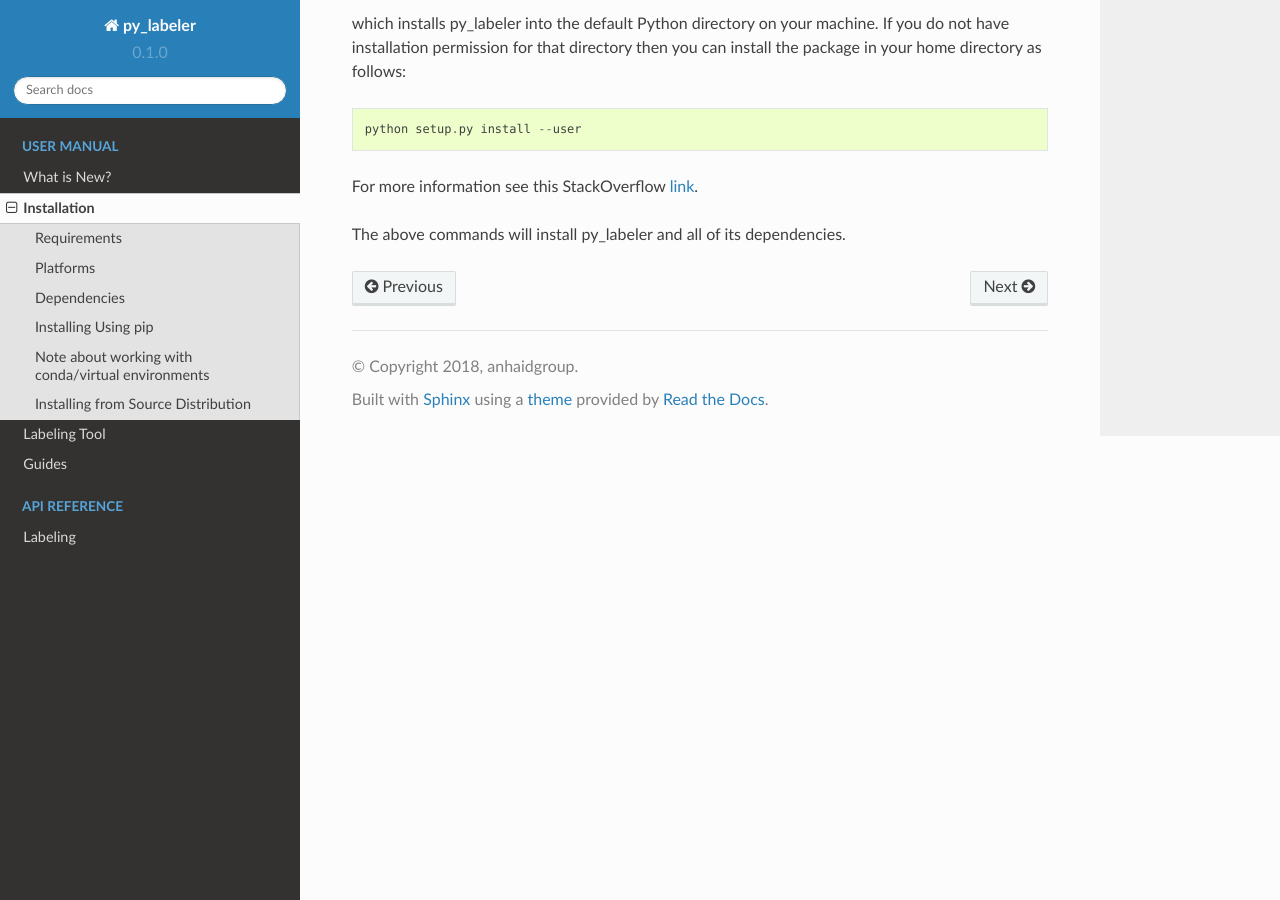
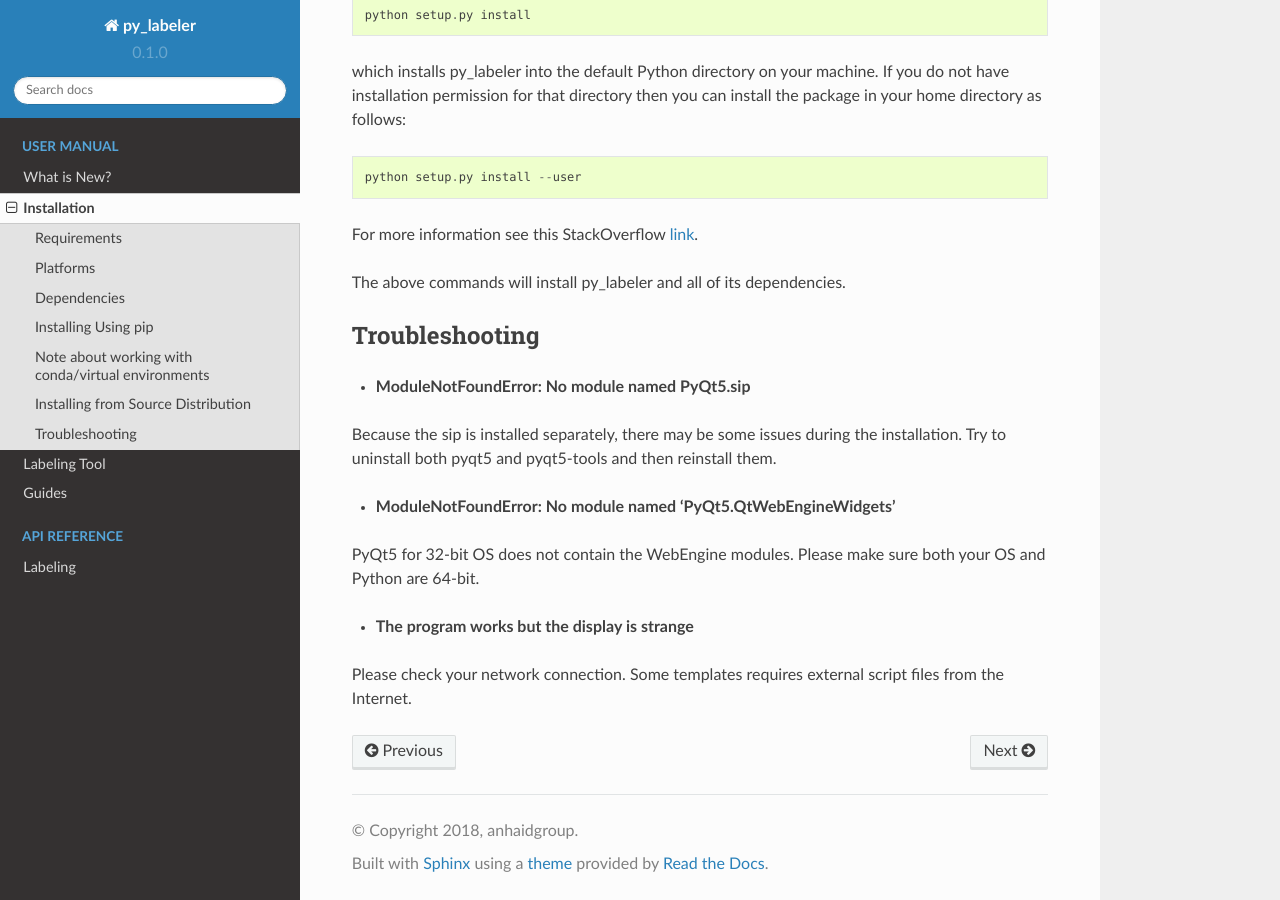
Before and after one commit to anhaidgroup/py_labeler, a Sphinx documentation site: the page built from docs/user_manual/installation.rst, in a window 1280 px wide and 900 px high, scrolled down 1385 px. Built offline with Sphinx 7.4.7 and the Read the Docs theme 2.0.0, drawn with Linux system fonts in a browser that asks for light colours; some of the changed text lies outside the part shown.

Commit message:
Solve the problem that py_labeler gets stuck on Windows 10 and Linux
After placing view.setPage(main_page) function before the changes of main_page just like WebChannelExample, py_labaler will work successfully on both Windows 10 and Linux.
Also add some notes in the installation documentation.

```diff
--- a/docs/user_manual/installation.rst
+++ b/docs/user_manual/installation.rst
@@ -4,11 +4,13 @@ Installation
 
 Requirements
 ------------
-* Python 3.5+
+* Minimum Python 3.5+, Recommended Python 3.5.2+
 
 Platforms
 ---------
 py_labeler has been tested on Linux (Ubuntu 15, 16, 17), OS X (Sierra), and Windows 10.
+
+Please ensure that your OS is 64-bit.
 
 Dependencies
 ------------
@@ -61,3 +63,18 @@ For more information see this StackOverflow `link <http://stackoverflow.com/ques
 
 The above commands will install py_labeler and all of its
 dependencies.
+
+Troubleshooting
+-----------------------------------
+
+- **ModuleNotFoundError: No module named PyQt5.sip**
+
+Because the sip is installed separately, there may be some issues during the installation. Try to uninstall both pyqt5 and pyqt5-tools and then reinstall them.
+
+- **ModuleNotFoundError: No module named 'PyQt5.QtWebEngineWidgets'**
+
+PyQt5 for 32-bit OS does not contain the WebEngine modules. Please make sure both your OS and Python are 64-bit.
+
+- **The program works but the display is strange**
+
+Please check your network connection. Some templates requires external script files from the Internet.
```
Also changed, not shown: 1 other file.
